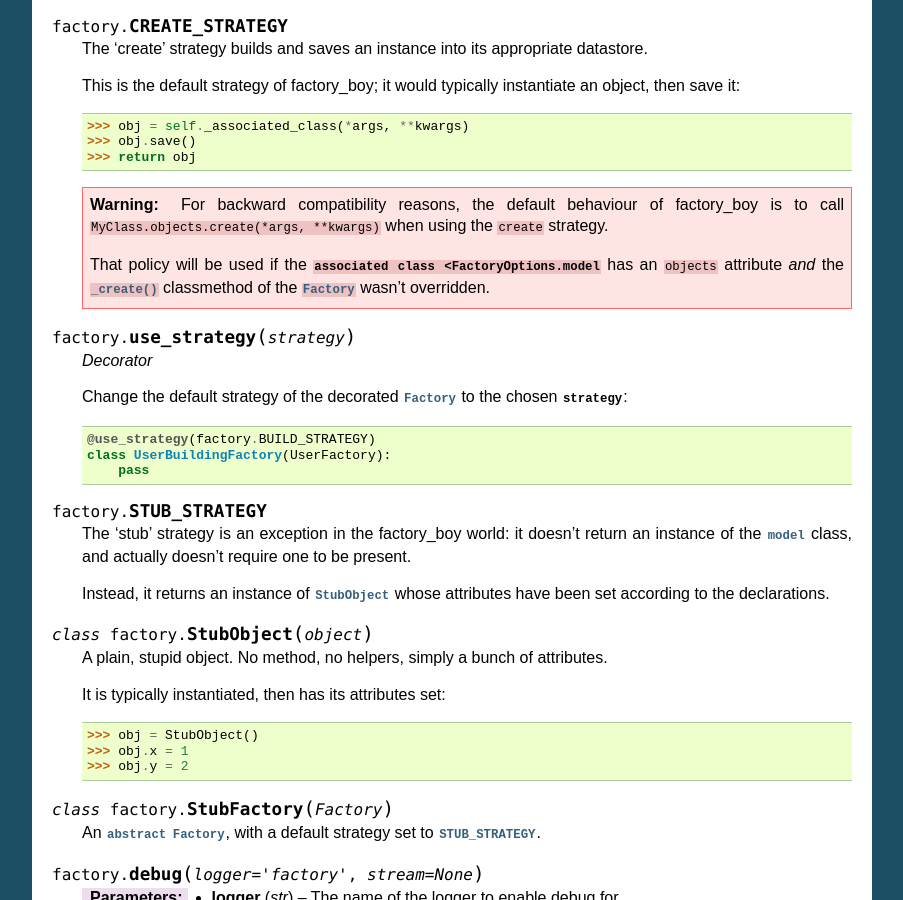
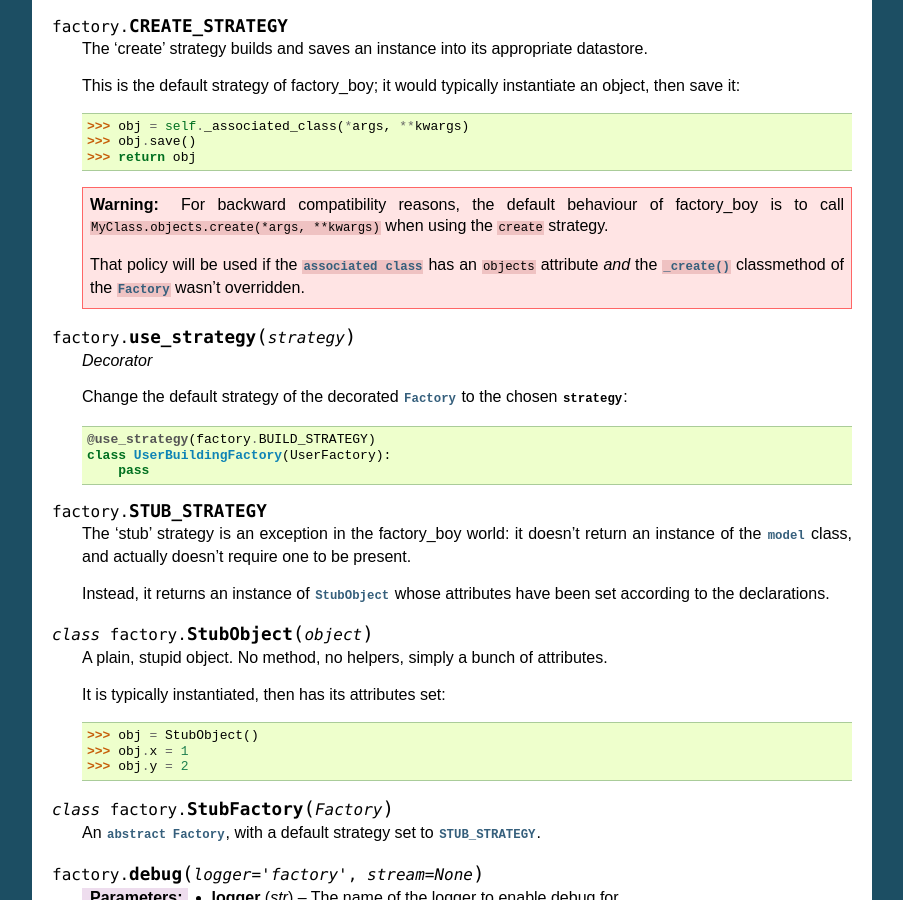
Before and after one commit to FactoryBoy/factory_boy, a Sphinx documentation site: the page built from docs/reference.rst, in a window 1280 px wide and 900 px high, scrolled down 4819 px. Shown: the whole window, without its empty margins (198-1101 px from the left). Built offline with Sphinx 7.4.7, drawn with Linux system fonts in a browser that asks for light colours.

Commit message:
Fix typo in docs

```diff
--- a/docs/reference.rst
+++ b/docs/reference.rst
@@ -369,7 +369,7 @@ factory_boy supports two main strategies for generating instances, plus stubs.
                  when using the ``create`` strategy.
 
                  That policy will be used if the
-                 :attr:`associated class <FactoryOptions.model` has an ``objects``
+                 :attr:`associated class <FactoryOptions.model>` has an ``objects``
                  attribute *and* the :meth:`~Factory._create` classmethod of the
                  :class:`Factory` wasn't overridden.
 
```
